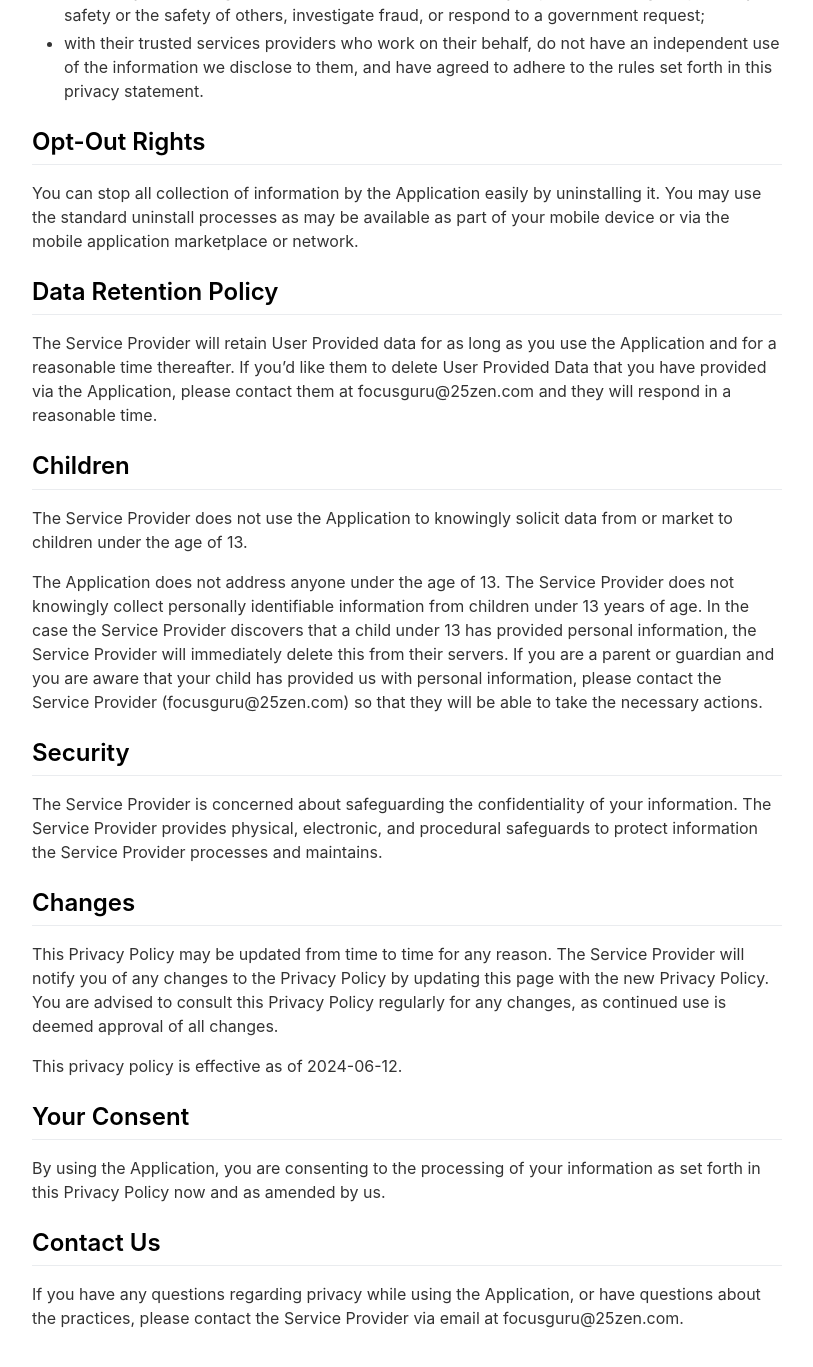
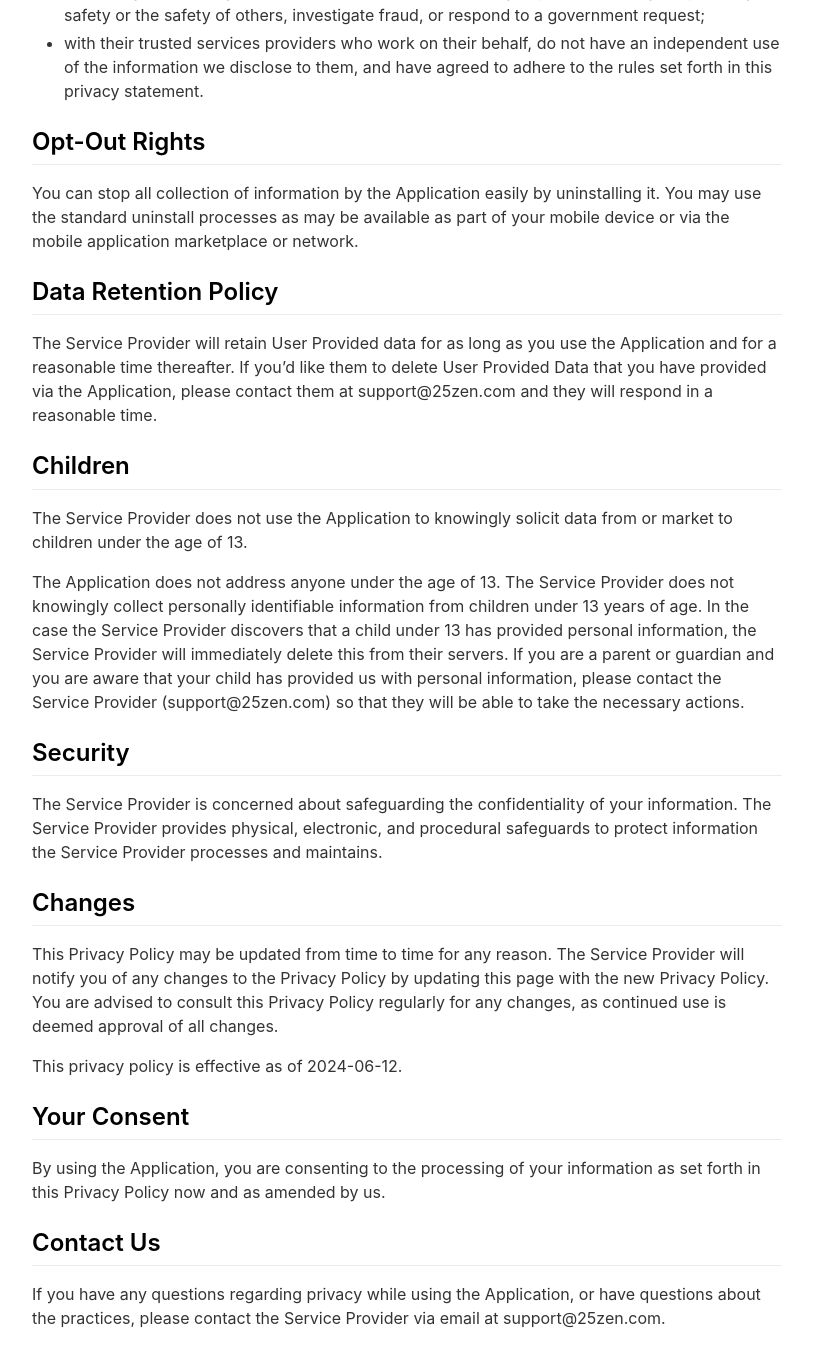
Before and after one commit to ssup1/25Zen-web, a Jekyll site: the page built from _pages/privacypolicy.md, in a window 1280 px wide and 1400 px high, scrolled down 1209 px. Shown: the top 1367 px of the window, without its empty margins (233-1046 px from the left). Built offline with Jekyll 4.4.1, drawn with Linux system fonts in a browser that asks for light colours; nearby versions of some CDN libraries.

Commit message:
Updated email

```diff
--- a/_config.yml
+++ b/_config.yml
@@ -22,8 +22,8 @@ enable_smart_app_banner                   : true
 # Information About Yourself
 your_name                                 : 25 Zen
 your_link                                 : https://25zen.com
-your_city                                 : Berlin
-email_address                             : focusguru@25zen.com
+your_city                                 : Berlin 🥨
+email_address                             : support@25zen.com
 facebook_username                         :
 instagram_username                        :
 twitter_username                          :
--- a/_pages/privacypolicy.md
+++ b/_pages/privacypolicy.md
@@ -47,13 +47,13 @@ You can stop all collection of information by the Application easily by uninstal
 
 ## Data Retention Policy
 
-The Service Provider will retain User Provided data for as long as you use the Application and for a reasonable time thereafter. If you'd like them to delete User Provided Data that you have provided via the Application, please contact them at focusguru@25zen.com and they will respond in a reasonable time.
+The Service Provider will retain User Provided data for as long as you use the Application and for a reasonable time thereafter. If you'd like them to delete User Provided Data that you have provided via the Application, please contact them at support@25zen.com and they will respond in a reasonable time.
 
 ## Children
 
 The Service Provider does not use the Application to knowingly solicit data from or market to children under the age of 13.
 
-The Application does not address anyone under the age of 13. The Service Provider does not knowingly collect personally identifiable information from children under 13 years of age. In the case the Service Provider discovers that a child under 13 has provided personal information, the Service Provider will immediately delete this from their servers. If you are a parent or guardian and you are aware that your child has provided us with personal information, please contact the Service Provider (focusguru@25zen.com) so that they will be able to take the necessary actions.
+The Application does not address anyone under the age of 13. The Service Provider does not knowingly collect personally identifiable information from children under 13 years of age. In the case the Service Provider discovers that a child under 13 has provided personal information, the Service Provider will immediately delete this from their servers. If you are a parent or guardian and you are aware that your child has provided us with personal information, please contact the Service Provider (support@25zen.com) so that they will be able to take the necessary actions.
 
 ## Security
 
@@ -71,4 +71,4 @@ By using the Application, you are consenting to the processing of your informati
 
 ## Contact Us
 
-If you have any questions regarding privacy while using the Application, or have questions about the practices, please contact the Service Provider via email at focusguru@25zen.com.
+If you have any questions regarding privacy while using the Application, or have questions about the practices, please contact the Service Provider via email at support@25zen.com.
```
Also changed, not shown: _pages/terms.md (+1 -1 lines).
